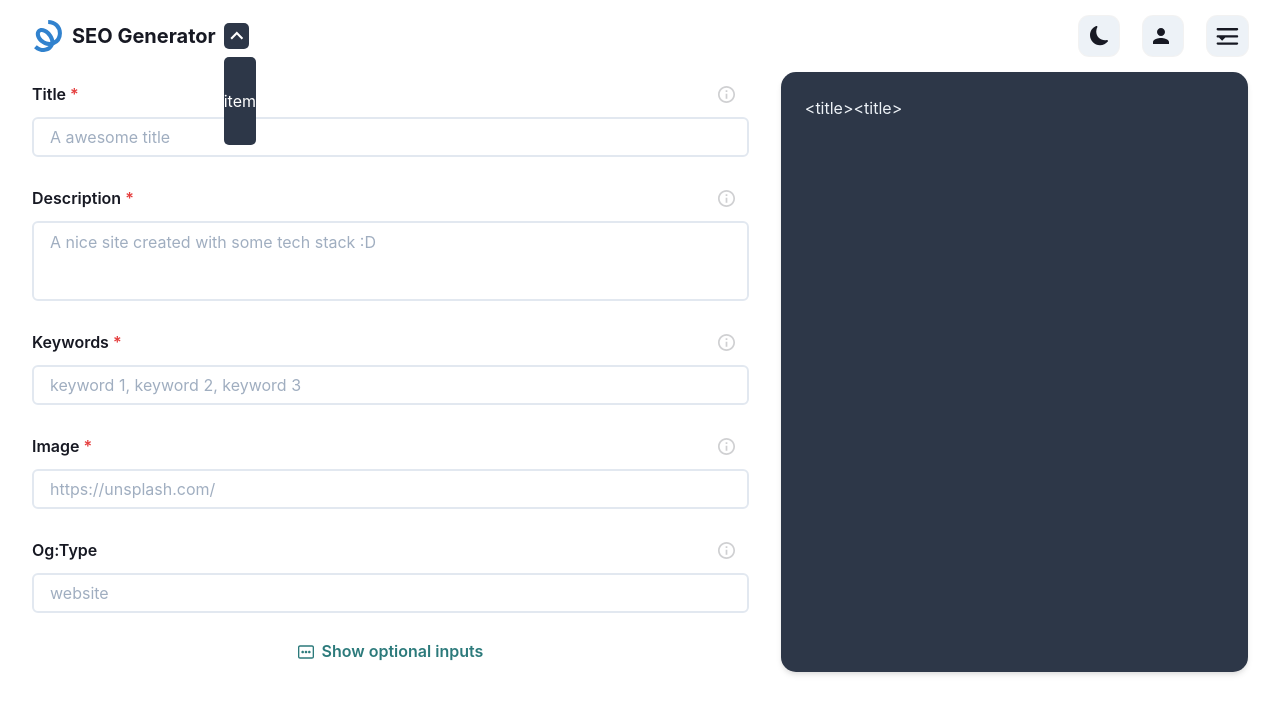
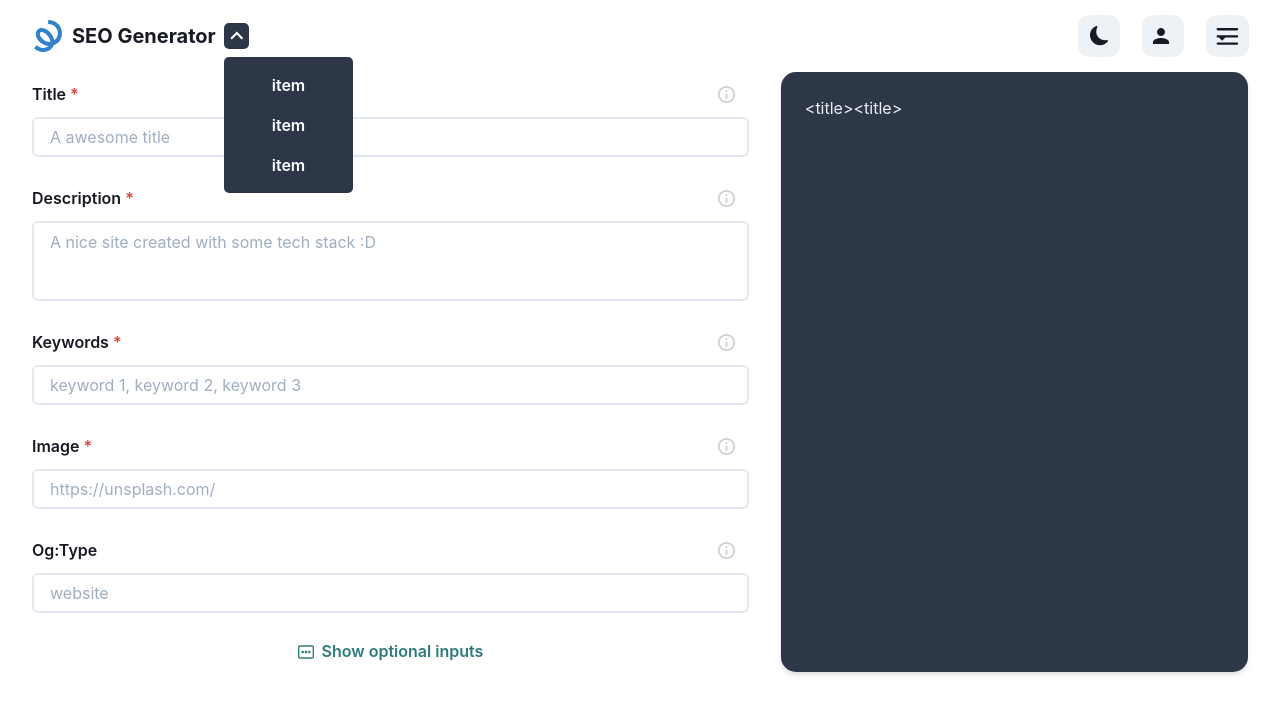
Before and after one commit to mrLuisFer/seo-generator, a Next.js app: page / in a window 1280 px wide. Both pictures are taken after a click on the element 236 px from the left and 36 px from the top of the page. Shown: the top 714 px of the page. Built offline with nearby package versions, Linux system fonts and the light colour scheme.

Commit message:
add details to drop down item

```diff
--- a/components/common/Header/Logo/DropDownMenuToggle/DropDownMenu.jsx
+++ b/components/common/Header/Logo/DropDownMenuToggle/DropDownMenu.jsx
@@ -1,22 +1,37 @@
-import { Box } from '@chakra-ui/react'
+import { VStack, Text } from '@chakra-ui/react'
 import { gray, white } from 'lib/chakraColors'
+import { transitionProperty } from 'lib/transitionProperty'
 
 function DropDownItem({ children }) {
-  return <Box>{children}</Box>
+  return (
+    <Text
+      _hover={{ background: gray.$600 }}
+      fontWeight="semibold"
+      cursor="pointer"
+      p="0.5rem 3rem"
+      userSelect="none"
+      transition={transitionProperty('background')}
+    >
+      {children}
+    </Text>
+  )
 }
 
 export default function DropDownMenu() {
   return (
-    <Box
+    <VStack
       position="absolute"
       bg={gray.$700}
       borderRadius="5px"
       color={white}
       marginTop="0.5rem"
-      p="2rem 0"
+      p="0.5rem 0"
       zIndex="10"
+      spacing="0"
     >
       <DropDownItem>item</DropDownItem>
-    </Box>
+      <DropDownItem>item</DropDownItem>
+      <DropDownItem>item</DropDownItem>
+    </VStack>
   )
 }
```
